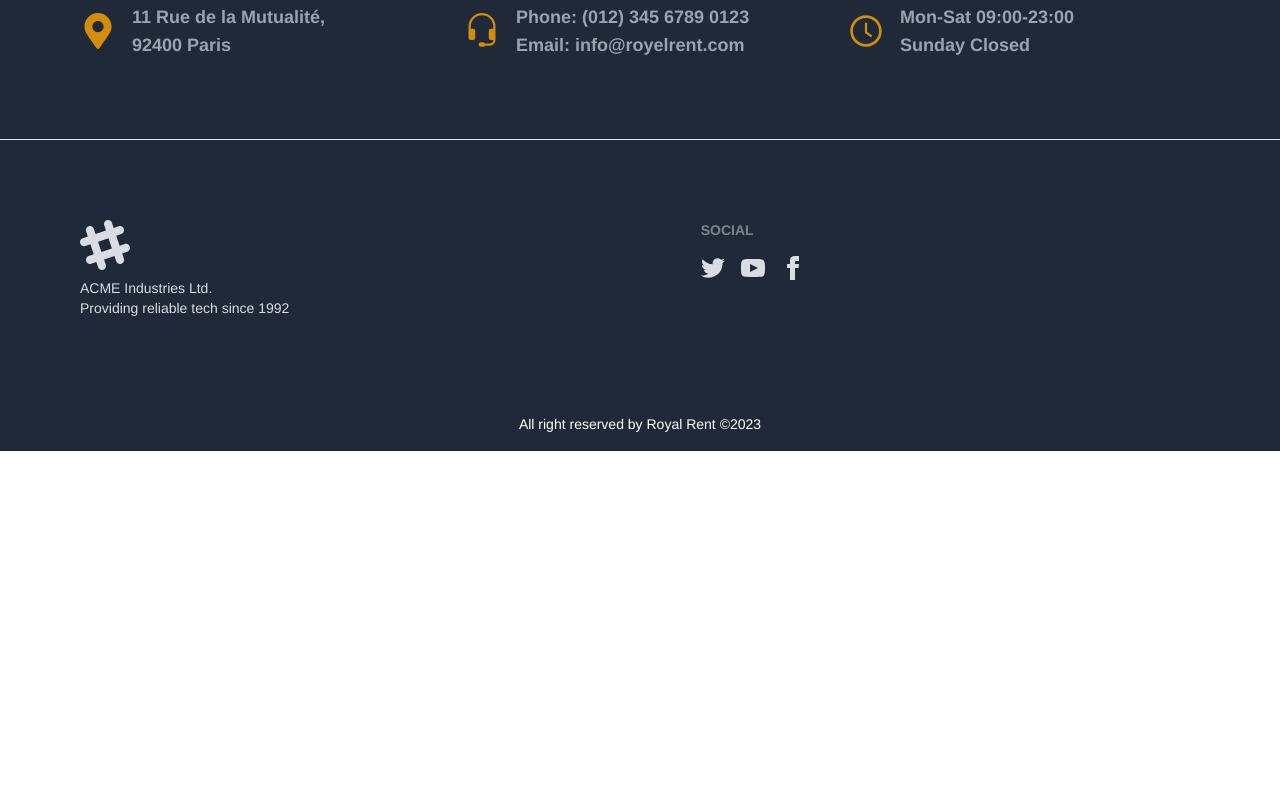
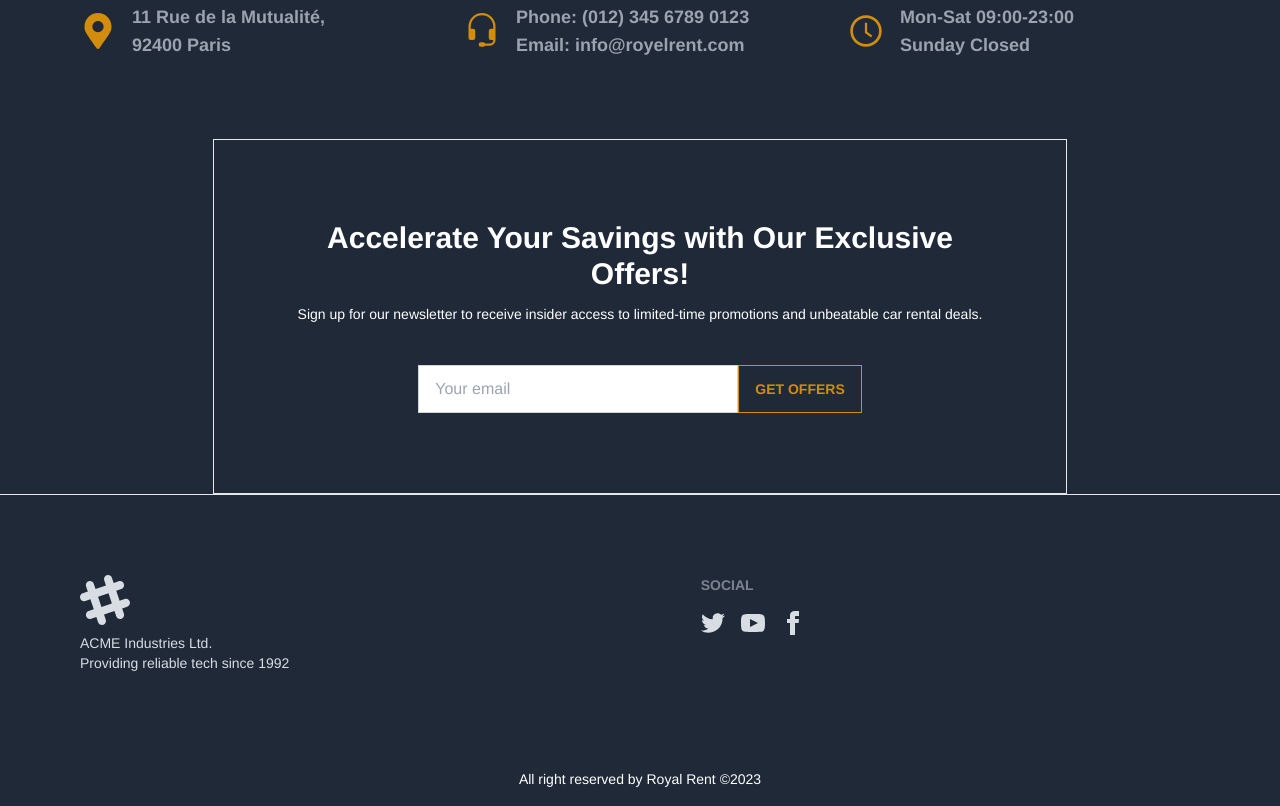
Before and after one commit to mutanim24/royal-rent-client, a React (Vite) app: page / in a window 1280 px wide. Shown: the part 5500-6306 px from the top of the page. Before the commit the page ends 5951 px from the top, so only its background shows below. Built offline with nearby package versions, Linux system fonts and the light colour scheme; no server answers.

Commit message:
added newslater

```diff
--- a/src/pages/Home/HomePage/HomePage.jsx
+++ b/src/pages/Home/HomePage/HomePage.jsx
@@ -2,6 +2,7 @@ import About from "../About/About";
 import Chauffeurs from "../Chauffeurs/Chauffeurs";
 import Contact from "../Contact/Contact";
 import HeroSection from "../HeroSection/HeroSection";
+import Newslatter from "../Newslatter/Newslatter";
 import Offer from "../Offer/Offer";
 import Option from "../Option/Option";
 import PremiumCar from "../PremiumCar/PremiumCar";
@@ -24,6 +25,7 @@ const HomePage = () => {
            <Chauffeurs></Chauffeurs>
            <Testimonial></Testimonial>
            <Contact></Contact>
+           <Newslatter></Newslatter>
         </div>
     );
 };
--- /dev/null
+++ b/src/pages/Home/Newslatter/Newslatter.jsx
@@ -0,0 +1,16 @@
+import React from 'react';
+
+const Newslatter = () => {
+    return (
+        <div className='text-center p-20 border w-8/12 mx-auto'>
+            <h2 className='text-3xl mb-3 font-bold'>Accelerate Your Savings with Our Exclusive Offers!</h2>
+            <p>Sign up for our newsletter to receive insider access to limited-time promotions and unbeatable car rental deals.</p>
+            <div>
+                <input type="text" placeholder="Your email" className="input input-bordered w-full rounded-none max-w-xs" />
+                <button className='btn rounded-none btn-outline outline-[#d28d0d] text-[#d28d0d] mt-5 md:mt-10 uppercase'>Get Offers</button>
+            </div>
+        </div>
+    );
+};
+
+export default Newslatter;
```
